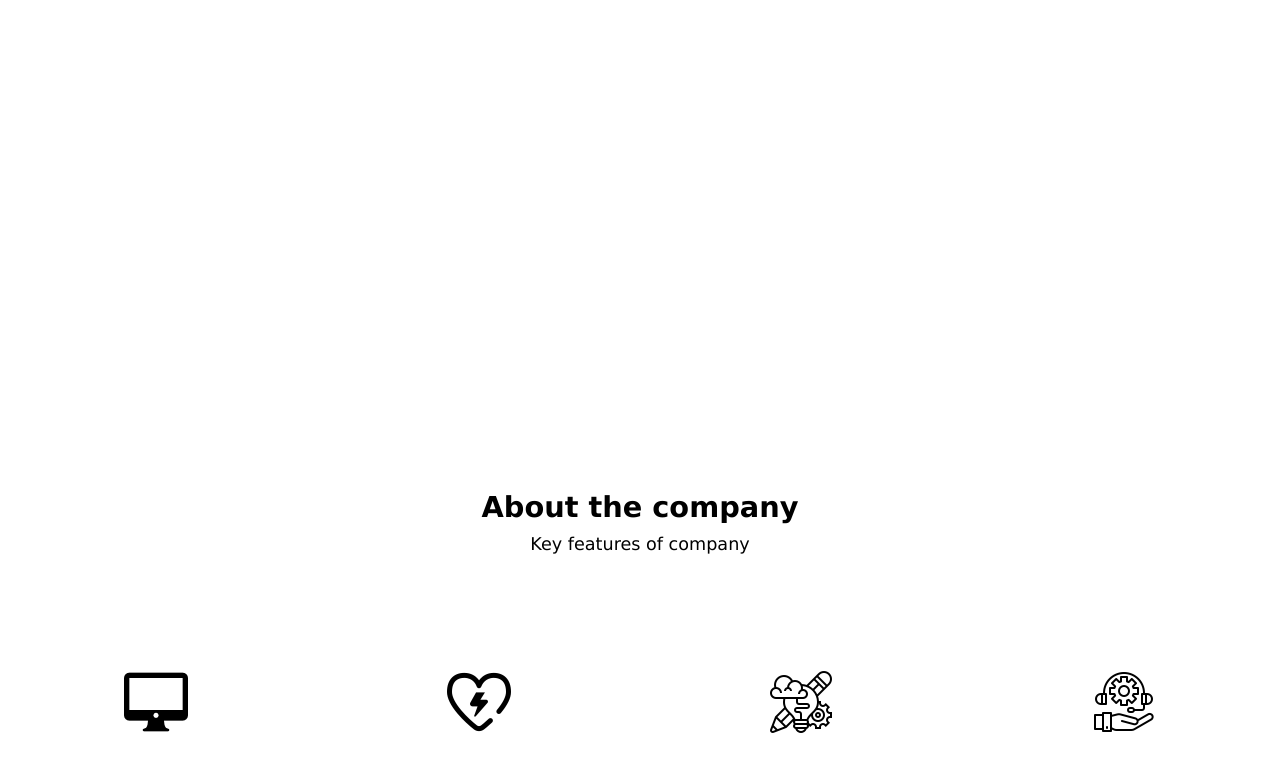
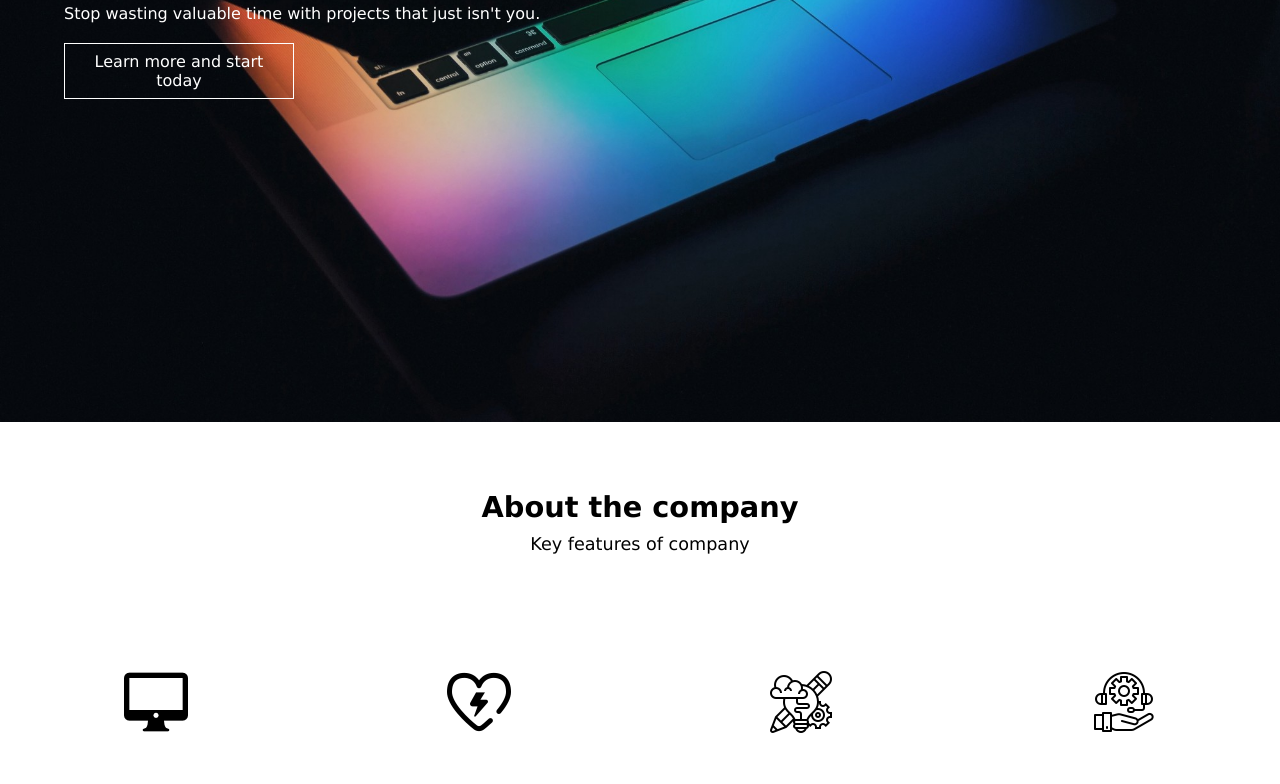
Before and after one commit to AashishPanthee/Html-webpage, a plain HTML site: page index.html in a window 1280 px wide. Shown: the part 378-1162 px from the top of the page. Drawn offline with Linux system fonts and the light colour scheme; the site is published under a folder, as on GitHub Pages, so addresses that start at the root find nothing.

Commit message:
updated files

```diff
--- a/css/stryle.css
+++ b/css/stryle.css
@@ -44,7 +44,7 @@ body {
 }
 .section-image {
   height: 100%;
-  background-image: url("/assets/upper.jpg");
+  background-image: url("../assets/upper.jpg");
   background-size: cover;
   background-position: center;
   position: relative;
```
